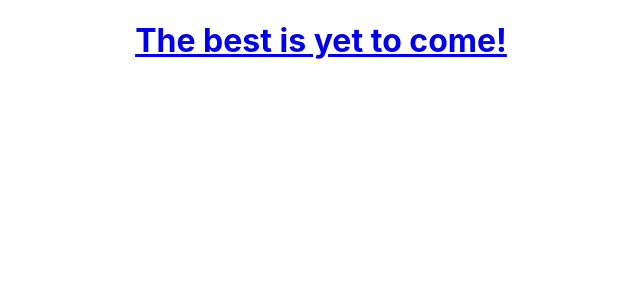
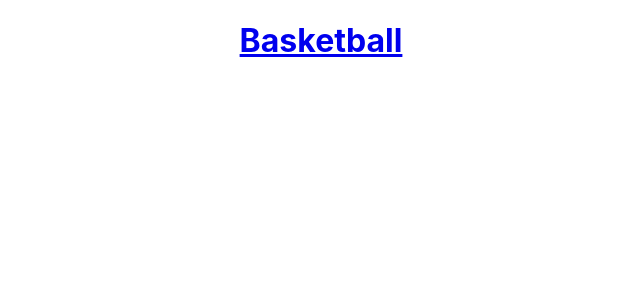
Before and after one commit to mar1n/kodflix1, a React (Create React App) app: page /basketball in a window 1280 px wide. Shown: the top 300 px of the page, without its empty margins (319-959 px from the left). Built offline with nearby package versions, Linux system fonts and the light colour scheme; the HTML template or start-up script is replaced by a standard one.

Commit message:
ready for task 15

```diff
--- a/src/Details.js
+++ b/src/Details.js
@@ -1,5 +1,6 @@
 import React from 'react';
 import { Link } from 'react-router-dom';
+import getactivity from './activity-get';
 
 export default class Details extends React.Component {
 
@@ -7,25 +8,21 @@ export default class Details extends React.Component {
         super();
 
         this.state = {
-            welcomeMessage: 'Welcome to the details page, WP!!'
+            sport: {}
         };
     }
 
     componentDidMount() {
-    let details = this.props.match.params.sportId;
-        setTimeout(() => {
-
-            this.setState({
-                welcomeMessage: 'The best is yet to come!'
-            })
-            //good stuff heere
-        }, 3000)
+            let sportId = this.props.match.params.sportId;
+            let sport = getactivity()
+                .find((activity) =>  activity.id === sportId);
+            this.setState({ sport });
     }
     render() {
 
         return(
             <Link to='/'>
-                <h1>{this.state.welcomeMessage}</h1>
+                <h1>{this.state.sport.name}</h1>
             </Link>
         );
     }
--- a/src/activity-get.js
+++ b/src/activity-get.js
@@ -1,4 +1,3 @@
-import React from 'react';
 import football from './football.png';
 import basketball from './basketball.png';
 import tennis from './tennis.jpg';
```
